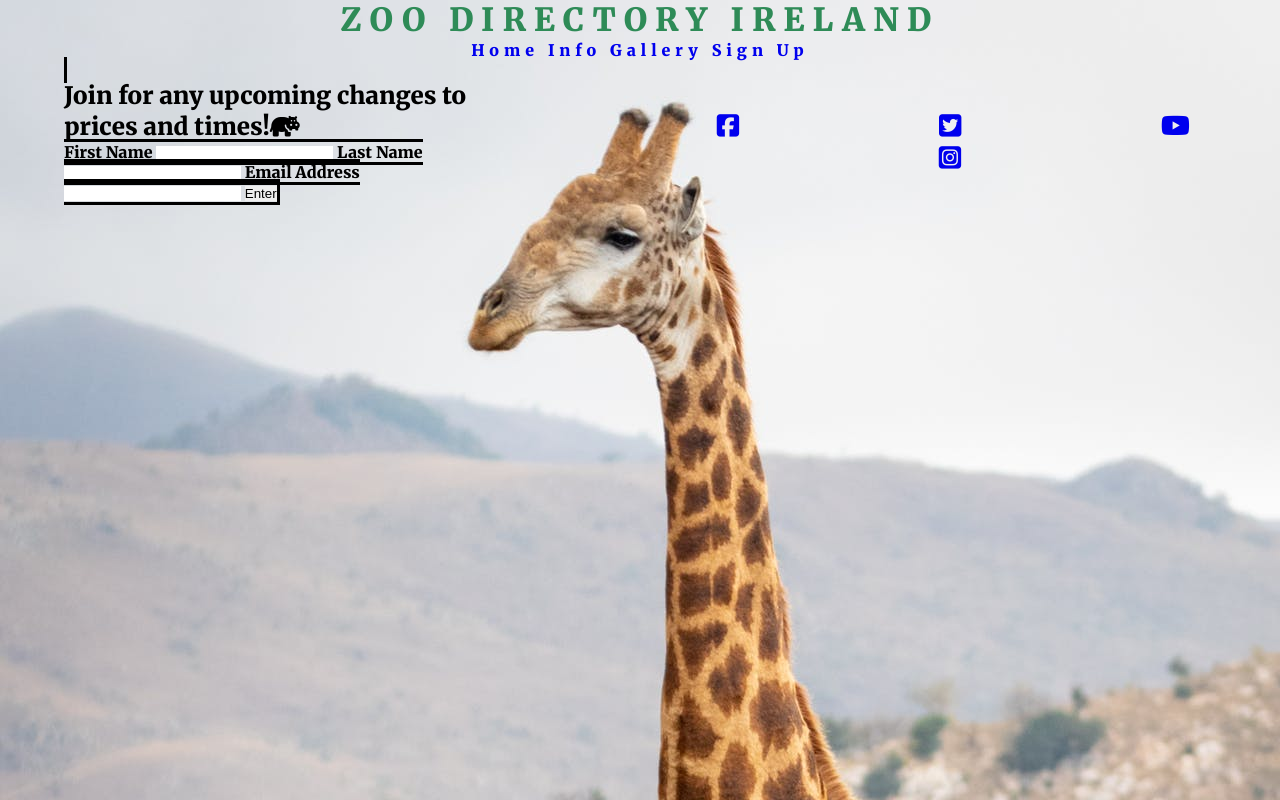
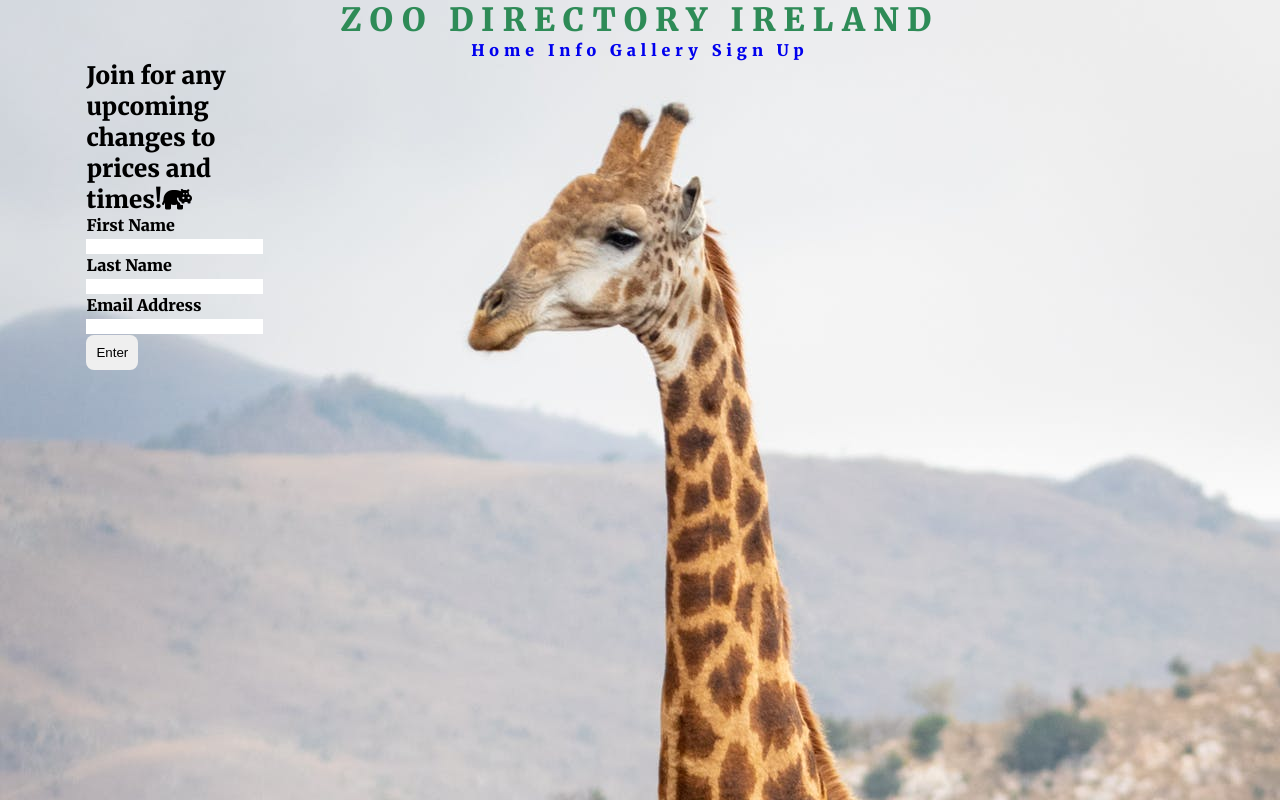
Before and after one commit to JohnM90/First-Project-1, a plain HTML site: page signup.html in a window 1280 px wide. Drawn offline with Linux system fonts and the light colour scheme.

Commit message:
styled form

```diff
--- a/assets/css/style.css
+++ b/assets/css/style.css
@@ -253,13 +253,28 @@ p.gallery{
 
 }
 
+.button {
+    padding: 10px 10px 10px 10px;
+    border-radius: 8px;
 
- .signup-form {
-     height: 100px;
-     border-style: solid;
-     display: inline;
-    }
 
+}
+
+.button:hover {
+    background-color: blue;
+    color: #fff;
+
+
+}
+
+
+
+    .text {
+         box-sizing: border-box;
+         border-radius: 10%;
+         border: 1px solid blue;
+         display: inline;
+          }
 
 
     @media only screen and (max-width: 600px) {
--- a/signup.html
+++ b/signup.html
@@ -38,41 +38,24 @@
 
     <section class="form">
 
-        <form class="signup-form" method="POST" action="https://formdump.codeinstitute.net/">
+        <form class="form" method="POST" action="https://formdump.codeinstitute.net/">
             <h2>Join for any upcoming changes to prices and times!<i class="fas fa-hippo"></i></h2>
             <label for="fname">First Name</label>
-            <input class="text-input" id="fname" name="first_name" type="text" required>
+            <input class="input" id="fname" name="first_name" type="text" required>
 
             <label for="lname">Last Name</label>
-            <input class="text-input" id="lname" name="last_name" type="text" required>
+            <input class="input" id="lname" name="last_name" type="text" required>
 
             <label for="email">Email Address</label>
-            <input class="text-input" type="email" id="email" name="email_address" required>
-            <input class="join-button" type="submit" value="Enter">
+            <input class="input" type="email" id="email" name="email_address" required>
+            <input class="button" type="submit" value="Enter">
         </form>
 
 
     </section>
 
     <footer>
-     <ul class="social-networks">
-         <li>
-        <a href="https://facebook.com" target="_blank" rel="noopener" aria-label="Visit our Facebook page
-         (opens in a new tab)"><i class="fab fa-facebook-square"></i></a>
-         </li>
-         <li>
-            <a href="https://twitter.com" target="_blank" rel="noopener" aria-label="Visit our Twitter page
-             (opens in a new tab)"><i class="fab fa-twitter-square"></i></a>
-             </li>
-             <li>
-                <a href="https://youtube.com" target="_blank" rel="noopener" aria-label="Visit our Youtube page
-                 (opens in a new tab)"><i class="fab fa-youtube"></i></a>
-                 </li>
-                 <li>
-                    <a href="https://instagram.com" target="_blank" rel="noopener" aria-label="Visit our instagram page
-                     (opens in a new tab)"><i class="fab fa-instagram-square"></i></a>
-                     </li>
-     </ul>
+
  </footer>
 
  <script src="https://kit.fontawesome.com/158454b3a4.js" crossorigin="anonymous"></script>
```
